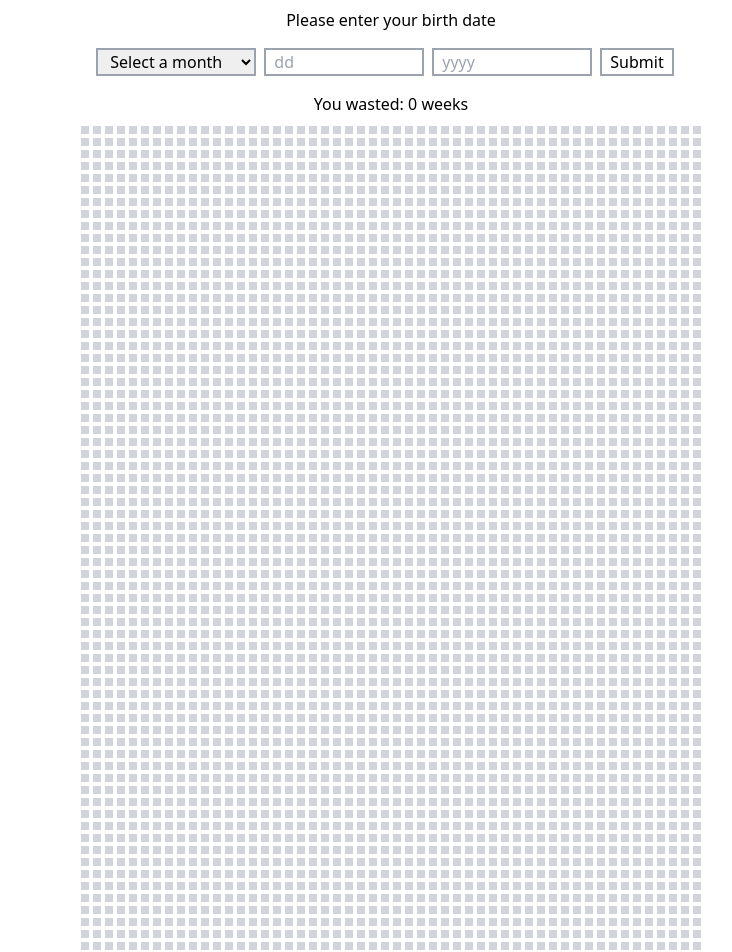
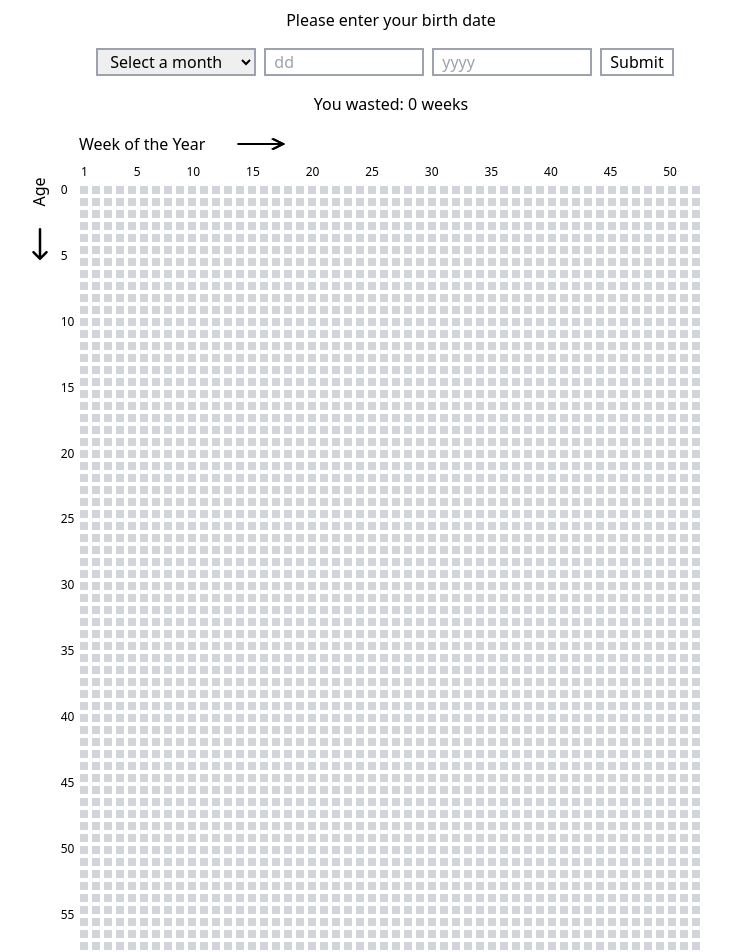
Before and after one commit to bienmag/lifegoesby, a React (Create React App) app: page / in a window 1280 px wide. Shown: the top 952 px of the page, without its empty margins (249-981 px from the left). Built offline with nearby package versions, Linux system fonts and the light colour scheme.

Commit message:
fix:styles

```diff
--- a/public/index.html
+++ b/public/index.html
@@ -24,7 +24,7 @@
       work correctly both with client-side routing and a non-root public URL.
       Learn how to configure a non-root public URL by running `npm run build`.
     -->
-    <title>React App</title>
+    <title>Life Goes By 💀</title>
   </head>
   <body>
     <noscript>You need to enable JavaScript to run this app.</noscript>
--- a/src/App.css
+++ b/src/App.css
@@ -1,3 +1,9 @@
 @tailwind base;
 @tailwind components;
 @tailwind utilities;
+
+/* @media (min-width: 768px) {
+  .md\:bg-red-500 {
+    background-color: red;
+  }
+} */
--- a/src/Main.js
+++ b/src/Main.js
@@ -1,5 +1,6 @@
 import React, { useState } from "react";
 import Template from "./Template";
+import rightArrow from "./images/right-arrow.png";
 
 function Home() {
   var today = new Date();
@@ -36,11 +37,17 @@ function Home() {
   }
 
   return (
-    <div className="flex flex-col justify-center" key={result}>
+    <div className="flex flex-col justify-center mb-12" key={result}>
       <div>
         <p className="text-center py-2"> Please enter your birth date</p>
         <form className="text-center py-2" onSubmit={calculate}>
-          <select className="w-40 border-2 border-gray-400 mr-2 px-2" type="number" placeholder="mm" value={month} onChange={collectMonth} >
+          <select
+            className="w-40 border-2 border-gray-400 mr-2 px-2"
+            type="number"
+            placeholder="mm"
+            value={month}
+            onChange={collectMonth}
+          >
             <option value="">Select a month</option>
             <option value="1">January</option>
             <option value="2">February</option>
@@ -55,13 +62,47 @@ function Home() {
             <option value="11">November</option>
             <option value="12">December</option>
           </select>
-          <input className="w-40 border-2 border-gray-400 mr-2 px-2" type="number" placeholder="dd" value={day} onChange={collectDay} />
-          <input className="w-40 border-2 border-gray-400 mr-2 px-2" type="number" placeholder="yyyy" value={year} onChange={collectYear} />
-          <button className="border-2 border-gray-400 mr-3 px-2" type="submit">Submit</button>
+          <input
+            className="w-40 border-2 border-gray-400 mr-2 px-2"
+            type="number"
+            placeholder="dd"
+            value={day}
+            onChange={collectDay}
+          />
+          <input
+            className="w-40 border-2 border-gray-400 mr-2 px-2"
+            type="number"
+            placeholder="yyyy"
+            value={year}
+            onChange={collectYear}
+          />
+          <button className="border-2 border-gray-400 mr-3 px-2" type="submit">
+            Submit
+          </button>
         </form>
       </div>
       <div>
         <p className="text-center py-2"> You wasted: {result} weeks</p>
+      </div>
+
+      <div className="flex flex-col items-center">
+        <div className="w-[600px] flex h-6 mr-6 my-2 ">
+          <h1> Week of the Year</h1>
+          <img className="pl-8 w-20" src={rightArrow} alt="Right arrow" />
+        </div>
+        <div className="w-[596px] flex justify-between mr-6 text-xs">
+          <p>1</p>
+          <p>5</p>
+          <p>10</p>
+          <p>15</p>
+          <p>20</p>
+          <p>25</p>
+          <p>30</p>
+          <p>35</p>
+          <p>40</p>
+          <p>45</p>
+          <p>50</p>
+        </div>
       </div>
       <Template weeks={result} className="flex"></Template>
     </div>
--- a/src/Template.js
+++ b/src/Template.js
@@ -1,3 +1,5 @@
+import arrow from "./images/right-arrow.png";
+
 function Template({ weeks }) {
   const totalWeeks = 5200;
   const template = [];
@@ -19,10 +21,45 @@ function Template({ weeks }) {
         }
       }
     }
-    template.push(<div key={line} className="flex justify-center">{lineTemplate}</div>);
+    template.push(
+      <div key={line} className="flex justify-center mr-14">
+        {lineTemplate}
+      </div>
+    );
   }
 
-  return <div>{template}</div>;
+  return (
+    <div>
+      <div className="flex justify-center">
+        <div className="">
+          <h1 className="-rotate-90 mr-2">Age</h1>
+          <img src={arrow} alt="arrow" className=" w-8 rotate-90 mt-6" />
+        </div>
+        <div className="mr-1 mt-0.5 mb-1 flex flex-col justify-between text-xs ">
+          <p>0</p>
+          <p>5</p>
+          <p>10</p>
+          <p>15</p>
+          <p>20</p>
+          <p>25</p>
+          <p>30</p>
+          <p>35</p>
+          <p>40</p>
+          <p>45</p>
+          <p>50</p>
+          <p>55</p>
+          <p>60</p>
+          <p>65</p>
+          <p>70</p>
+          <p>75</p>
+          <p>80</p>
+          <p>85</p>
+          <p>90</p>
+        </div>
+        <div className="py-1">{template}</div>
+      </div>
+    </div>
+  );
 }
 
 export default Template;
--- a/tailwind.config.js
+++ b/tailwind.config.js
@@ -1,10 +1,11 @@
 /** @type {import('tailwindcss').Config} */
 module.exports = {
-  content: [
-    "./src/**/*.{js,jsx,ts,tsx}",
-  ],
+  content: ["./src/**/*.{js,jsx,ts,tsx}"],
   theme: {
+    screens: {
+      mobile: "640px",
+    },
     extend: {},
   },
   plugins: [],
-}
+};
```
Also changed, not shown: src/App.js (+8 -13 lines), src/index.css (+7 -2 lines), src/images/right-arrow.png (added), 1 other file (tests, documents, lock files or other folders). Lines whose indentation alone changed are shown as unchanged.
